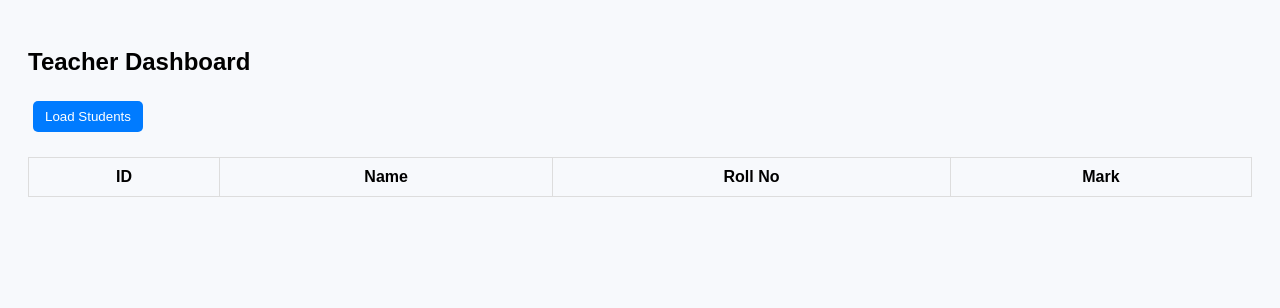
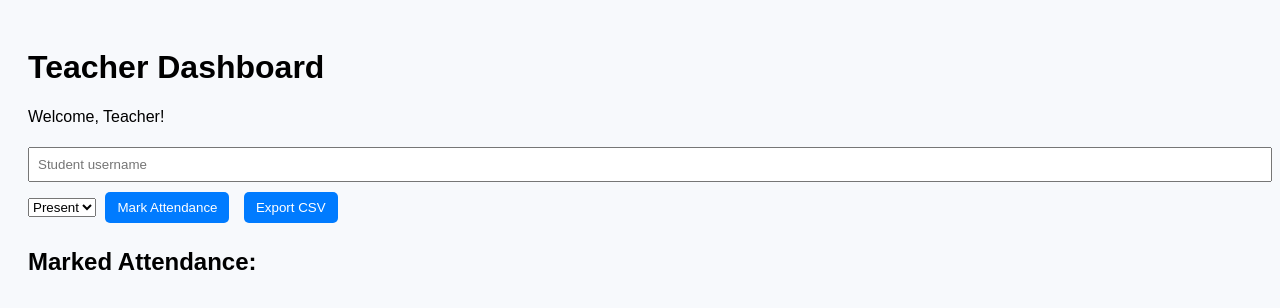
Before and after one commit to sanmathi0721-cyber/student_frontend, a plain HTML site: page dashboard_teacher.html in a window 1280 px wide. Drawn offline with Linux system fonts and the light colour scheme; files that its build step writes are made by us from their sources.

Commit message:
Update dashboard_teacher.html

```diff
--- a/dashboard_teacher.html
+++ b/dashboard_teacher.html
@@ -1,19 +1,26 @@
 <!DOCTYPE html>
-<html>
+<html lang="en">
 <head>
+  <meta charset="UTF-8" />
   <title>Teacher Dashboard</title>
-  <link rel="stylesheet" href="css/style.css">
+  <link rel="stylesheet" href="style.css" />
 </head>
 <body>
-  <h2>Teacher Dashboard</h2>
-  <button onclick="loadStudents()">Load Students</button>
-  <table id="students-table">
-    <thead>
-      <tr><th>ID</th><th>Name</th><th>Roll No</th><th>Mark</th></tr>
-    </thead>
-    <tbody></tbody>
-  </table>
+  <h1>Teacher Dashboard</h1>
+  <p>Welcome, Teacher!</p>
 
-  <script src="js/main.js"></script>
+  <input id="student_name" placeholder="Student username" />
+  <select id="status">
+    <option value="Present">Present</option>
+    <option value="Absent">Absent</option>
+  </select>
+  <button onclick="markAttendance()">Mark Attendance</button>
+
+  <button onclick="exportCSV()">Export CSV</button>
+
+  <h2>Marked Attendance:</h2>
+  <div id="records"></div>
+
+  <script src="main.js"></script>
 </body>
 </html>
```
